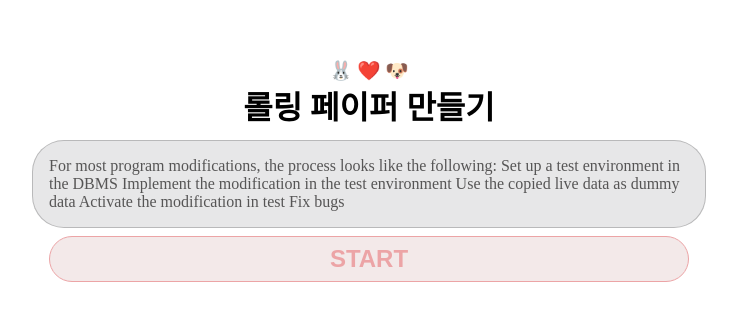
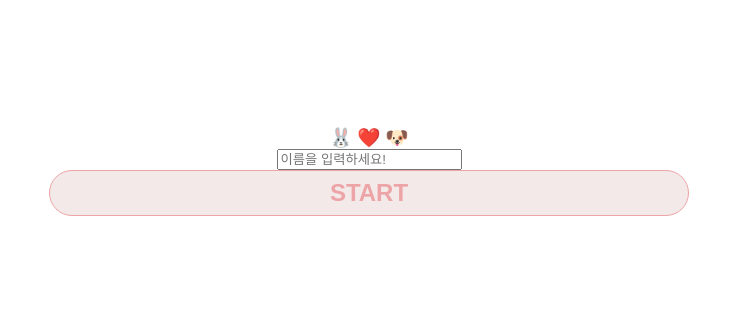
Before and after one commit to shyunju7/Rolling-Paper-Client, a React (Create React App) app in the folder rolling-paper-app/: page / in a window 1280 px wide. Shown: the part 237-558 px from the top of the page, without its empty margins (279-1016 px from the left). Built offline with nearby package versions, Linux system fonts and the light colour scheme.

Commit message:
Feat User API test

```diff
--- a/rolling-paper-app/src/api.ts
+++ b/rolling-paper-app/src/api.ts
@@ -5,8 +5,8 @@ const api = axios.create({
 });
 
 export const userApi = {
-  createUser: () =>
+  createUser: (userName: string) =>
     api.post("/users", {
-      username: "testName",
+      username: userName,
     }),
 };
--- a/rolling-paper-app/src/pages/Intro.tsx
+++ b/rolling-paper-app/src/pages/Intro.tsx
@@ -1,6 +1,7 @@
 import { Link } from "react-router-dom";
 import styled from "styled-components";
 import { userApi } from "../api";
+import { useInput } from "../hooks/useInput";
 
 const Container = styled.div`
   width: 100vw;
@@ -52,14 +53,16 @@ const Button = styled.button`
 `;
 
 const Intro = () => {
+  const { value, onChange, setValue }: any = useInput("");
+
   const createUser = () => {
     try {
-      userApi.createUser();
+      userApi.createUser(value);
+      setValue("");
     } catch {
       console.log(`error...`);
     } finally {
-      console.log(`error? `);
-      console.log("success!");
+      console.log("정상적으로 등록 처리 되었습니다:)");
     }
   };
 
@@ -68,14 +71,21 @@ const Intro = () => {
       <h3 role="img" aria-label="decoIcon" style={{ margin: 0 }}>
         🐰 ❤️ 🐶
       </h3>
-      <Title>롤링 페이퍼 만들기</Title>
+      {/* <Title>롤링 페이퍼 만들기</Title> */}
 
-      <Description>
+      {/* <Description>
         For most program modifications, the process looks like the following:
         Set up a test environment in the DBMS Implement the modification in the
         test environment Use the copied live data as dummy data Activate the
         modification in test Fix bugs
-      </Description>
+      </Description> */}
+
+      <input
+        type="text"
+        value={value}
+        onChange={onChange}
+        placeholder="이름을 입력하세요!"
+      />
 
       <Button onClick={createUser}>
         <SLink to="/user">START</SLink>
```
